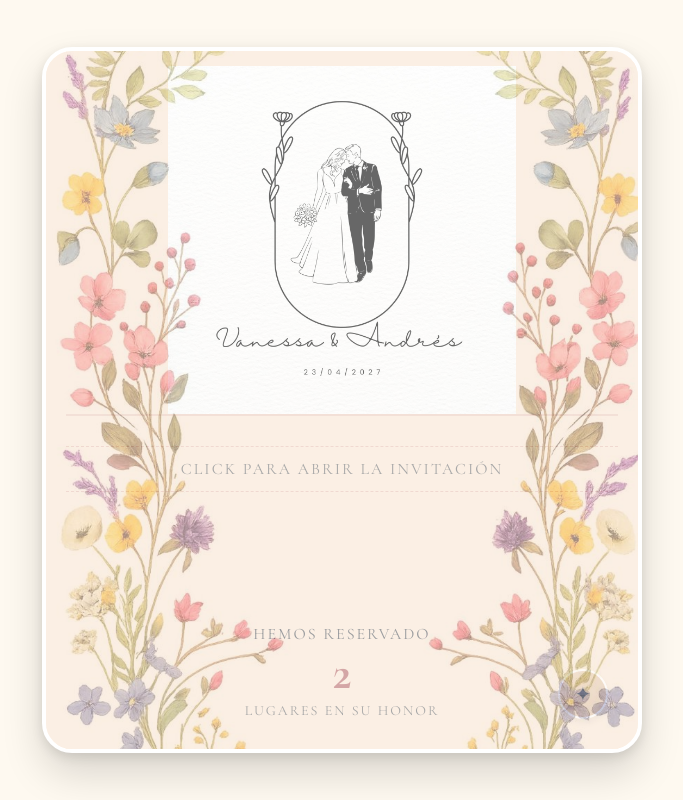
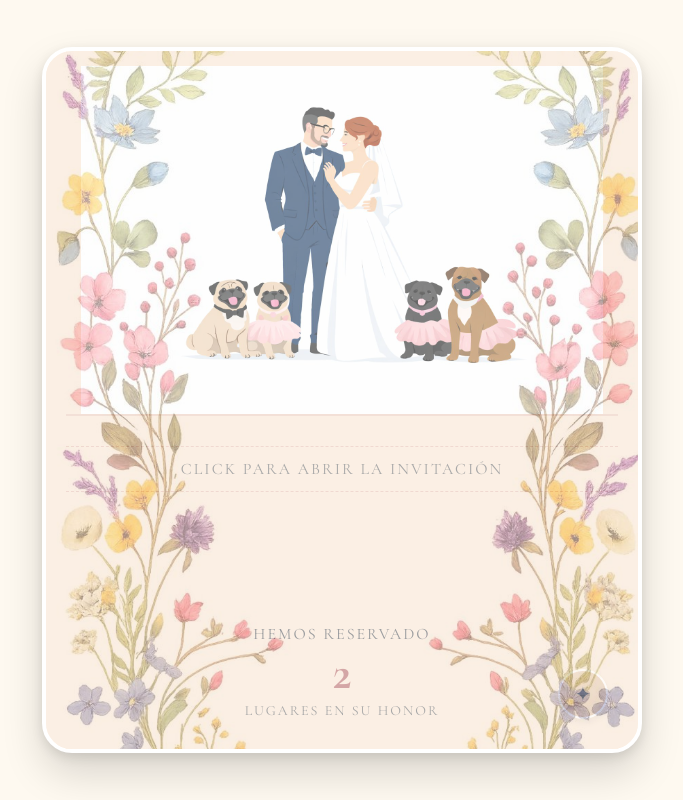
Before and after one commit to iandlocam/boda-rsvp-2027, a Next.js app: page / in a window 1280 px wide. Shown: the whole page, without its empty margins (298-981 px from the left). Built offline with nearby package versions, Linux system fonts and the light colour scheme.

Commit message:
Update index.js

```diff
--- a/pages/index.js
+++ b/pages/index.js
@@ -359,7 +359,7 @@ export default function Home() {
   const BACKGROUND_IMAGE = "/marco-boda.jpeg";
 
   // Imagen del sobre (primera pantalla)
-  const SOBRE_IMAGE = "/sobre-boda.jpg";
+  const SOBRE_IMAGE = "/familia.jpeg";
 
   // Imagen del dress code (código de vestimenta)
   const DRESS_CODE_IMAGE = "/Dress-code.png";
```
